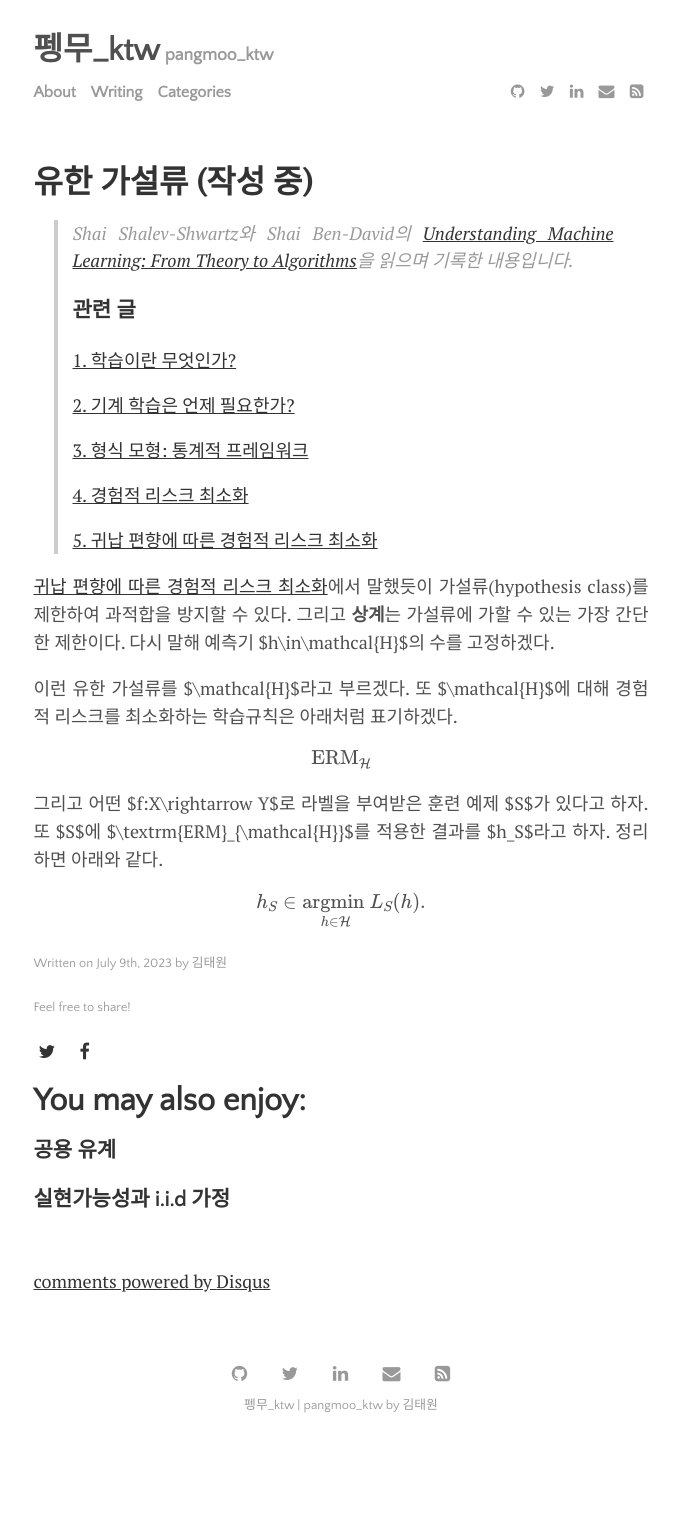
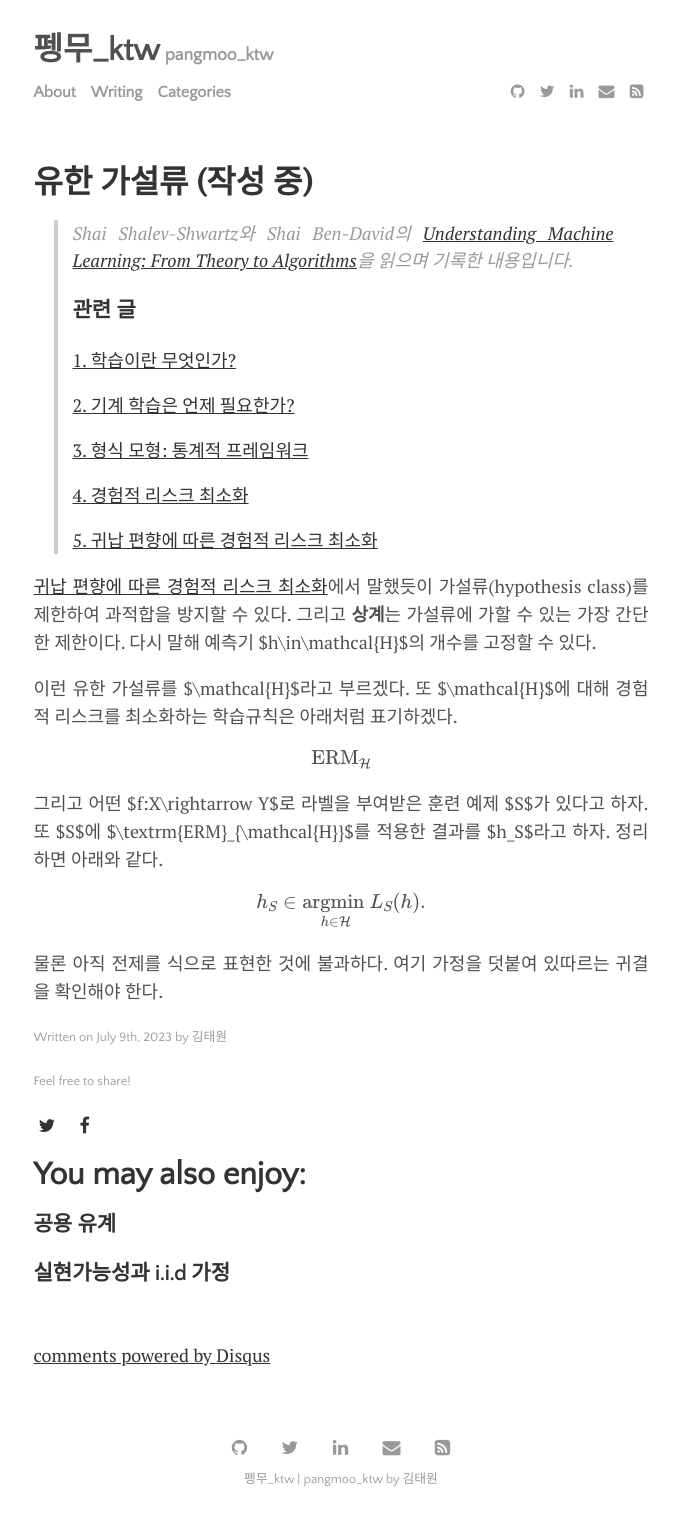
Before and after one commit to pangmoo-KTW/pangmoo-KTW, a Jekyll site: the page built from _posts/2023-07-09-uml6.md, in a window 1280 px wide. Shown: the whole page, without its empty margins (299-978 px from the left). Built offline with Jekyll 4.4.1, drawn with Linux system fonts in a browser that asks for light colours; formulas are drawn with MathJax 3; comment, search, counter and statistics services are not loaded; before the commit the page ends 1451 px from its top, so only the background shows below that.

Commit message:
230710_1

```diff
--- a/_posts/2023-07-09-uml6.md
+++ b/_posts/2023-07-09-uml6.md
@@ -22,7 +22,7 @@ tags: [MachineLearning]
 
 [귀납 편향에 따른 경험적 리스크 최소화](https://pangmoo-ktw.github.io/pangmoo-KTW/uml23)에서 말했듯이 가설류(hypothesis class)를 제한하여 과적합을 방지할 수 있다.
 그리고 **상계**는 가설류에 가할 수 있는 가장 간단한 제한이다.
-다시 말해 예측기 $h\in\mathcal{H}$의 수를 고정하겠다.
+다시 말해 예측기 $h\in\mathcal{H}$의 개수를 고정할 수 있다.
 
 이런 유한 가설류를 $\mathcal{H}$라고 부르겠다.
 또 $\mathcal{H}$에 대해 경험적 리스크를 최소화하는 학습규칙은 아래처럼 표기하겠다.
@@ -38,3 +38,6 @@ $$
 $$
 h_S\in\underset{h\in\mathcal{H}}{\textrm{argmin }}L_S(h).
 $$
+
+물론 아직 전제를 식으로 표현한 것에 불과하다.
+여기 가정을 덧붙여 있따르는 귀결을 확인해야 한다.
```
